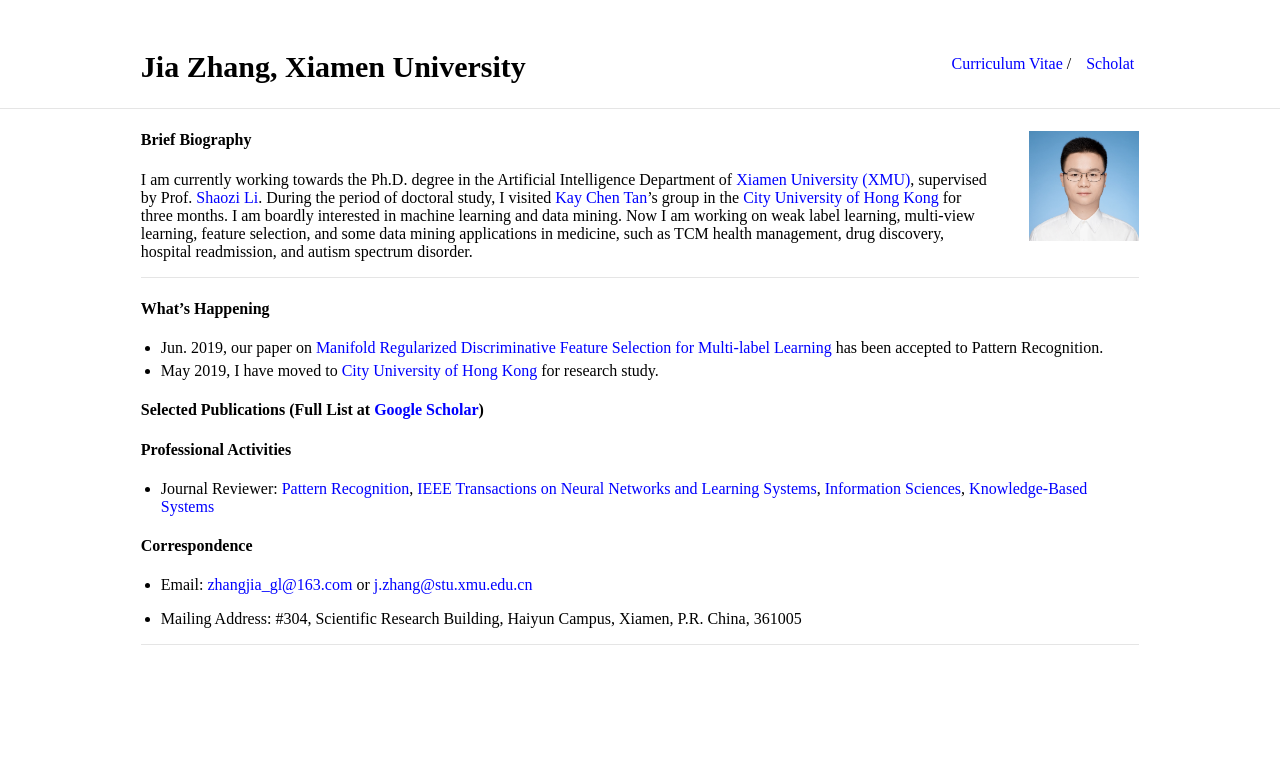
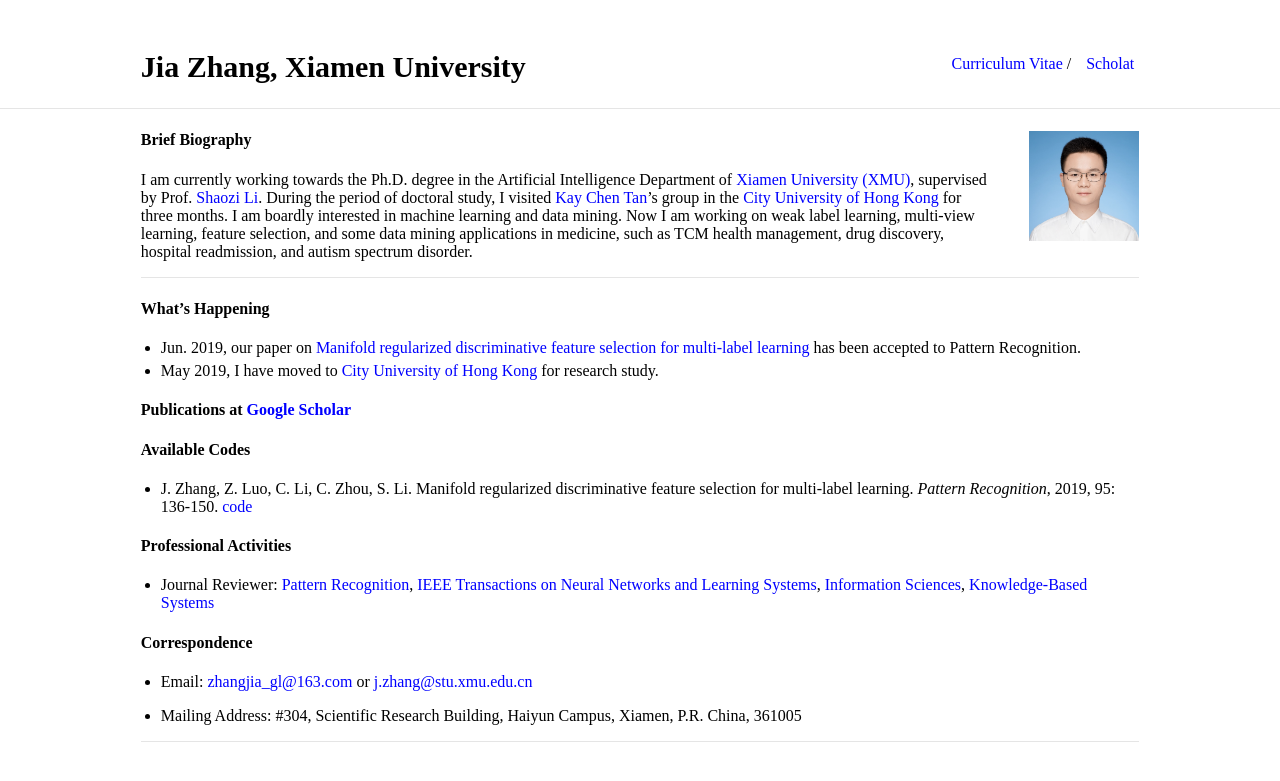
Before and after one commit to jiazhang-ml/jiazhang-ml.github.io, a Jekyll site: the page built from index.md, in a window 1280 px wide, cut to the strip 0-876 px from the top of the page. Shown: the top 781 px of the strip. Built offline with Jekyll 4.4.1, drawn with Linux system fonts in a browser that asks for light colours.

Commit message:
Update index.md

```diff
--- a/index.md
+++ b/index.md
@@ -12,10 +12,15 @@ I am currently working towards the Ph.D. degree in the Artificial Intelligence D
 
 #### What's Happening
 
-* Jun. 2019, our paper on [Manifold Regularized Discriminative Feature Selection for Multi-label Learning](https://www.sciencedirect.com/science/article/pii/S0031320319302341) has been accepted to Pattern Recognition.
+* Jun. 2019, our paper on [Manifold regularized discriminative feature selection for multi-label learning](https://www.sciencedirect.com/science/article/pii/S0031320319302341) has been accepted to Pattern Recognition.
 * May 2019, I have moved to [City University of Hong Kong](https://www.cityu.edu.hk/) for research study.
 
-#### Selected Publications (Full List at [Google Scholar](https://scholar.google.com.hk/citations?user=yBaTk-gAAAAJ&hl=en))
+#### Publications at [Google Scholar](https://scholar.google.com.hk/citations?user=yBaTk-gAAAAJ&hl=en)
+
+#### Available Codes
+
+* J. Zhang, Z. Luo, C. Li, C. Zhou, S. Li. Manifold regularized discriminative feature selection for multi-label learning. *Pattern Recognition*, 2019, 95: 136-150. [code](MDFS-master.zip)
+
 
 #### Professional Activities
 
```
